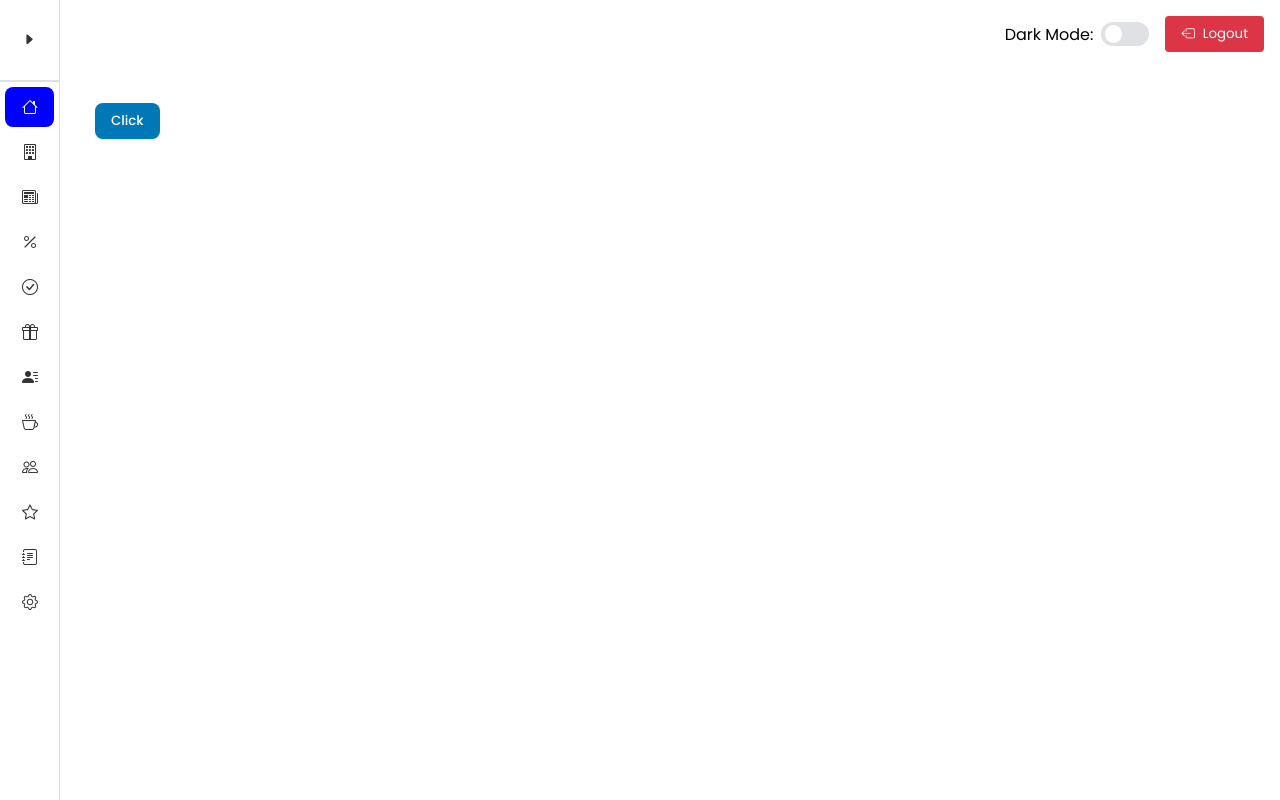
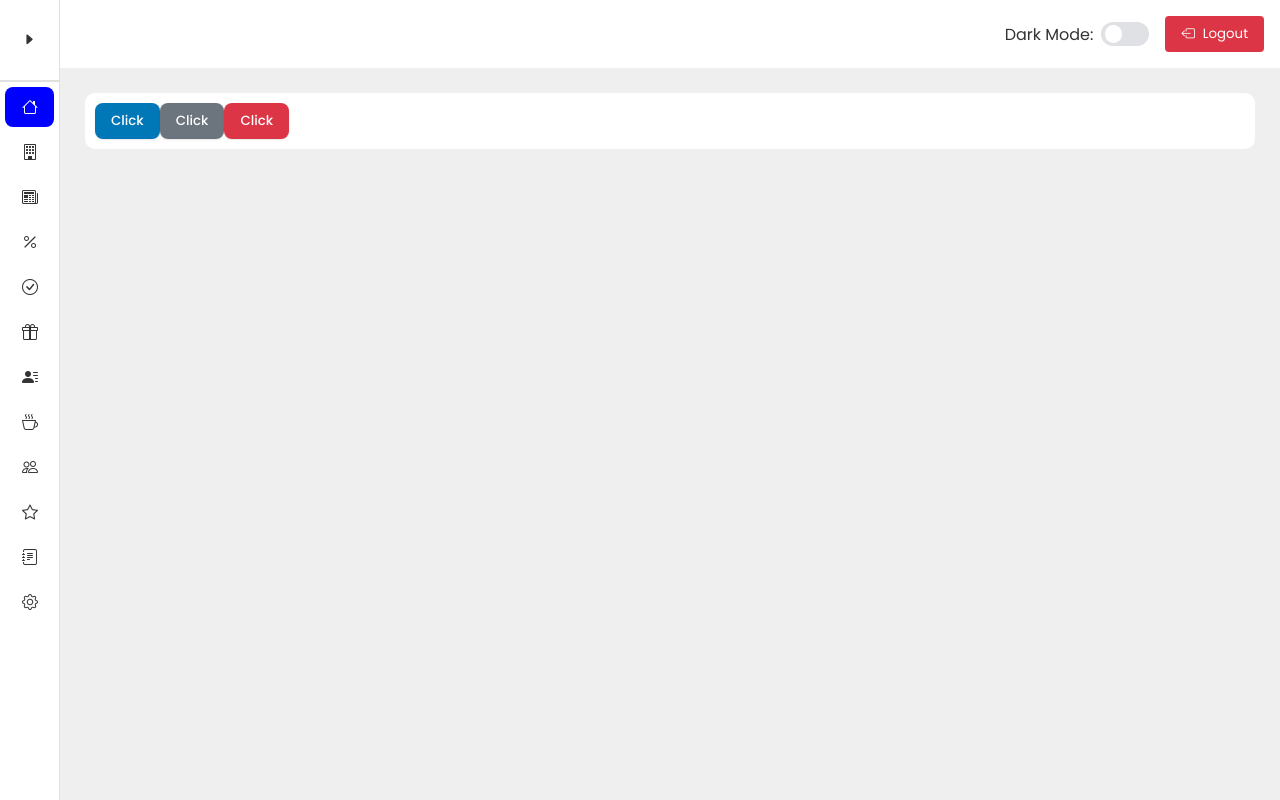
Before and after one commit to vitalya420/loyalty-dashboard, a Nuxt app: page / in a window 1280 px wide. Built offline with nearby package versions, Linux system fonts and the light colour scheme.

Commit message:
refactor

```diff
--- a/assets/styles/_buttons.scss
+++ b/assets/styles/_buttons.scss
@@ -18,7 +18,7 @@
 .button-primary {
   @extend .button;
   background-color: var(--button-primary);
-  color: var(--text-color-contrast);
+  color: white;
 
   &:hover {
     background-color: var(--button-primary-hover);
@@ -28,7 +28,7 @@
 .button-secondary {
   @extend .button;
   background-color: var(--button-secondary);
-  color: var(--text-color-contrast);
+  color: white;
 
   &:hover {
     background-color: var(--button-secondary-hover);
@@ -38,7 +38,7 @@
 .button-danger {
   @extend .button;
   background-color: var(--button-danger);
-  color: var(--text-color-contrast);
+  color: white;
 
   &:hover {
     background-color: var(--button-danger-hover);
--- a/assets/styles/_mixins.scss
+++ b/assets/styles/_mixins.scss
@@ -19,3 +19,11 @@ $border-radius: 12px;
     border-radius: $border-radius;
   }
 }
+
+@mixin ease-transtion {
+  transition: all 0.3s ease;
+}
+
+@mixin color-transition {
+  transition: background-color 0.3s, color 0.3s;
+}
--- a/assets/styles/main.scss
+++ b/assets/styles/main.scss
@@ -1,5 +1,7 @@
 @import url('https://fonts.googleapis.com/css2?family=Poppins:ital,wght@0,100;0,200;0,300;0,400;0,500;0,600;0,700;0,800;0,900;1,100;1,200;1,300;1,400;1,500;1,600;1,700;1,800;1,900&display=swap');
 @import url("https://cdn.jsdelivr.net/npm/bootstrap-icons@1.11.3/font/bootstrap-icons.min.css");
+@import 'variables';
+@import 'mixins';
 
 * {
   padding: 0;
@@ -8,97 +10,25 @@
   font-family: "Poppins", serif;
 }
 
-:root {
-  --background-color: #F5F5F5; /* Whitesmoke */
-  --text-color: #333333; /* Dark Gray */
-  --primary-color: #FFFFFF; /* White for primary elements */
-  --secondary-color: #6C757D; /* Gray */
-  --accent-color: #0000FF; /* Amber */
-  --border-color: #E0E0E0; /* Light Gray */
-
-  --dark-background-color: #121212;
-  --dark-text-color: #FFFFFF;
-  --dark-primary-color: #242527;
-  --dark-secondary-color: #3A3B3D;
-  --dark-accent-color: #0047AB;
-  --dark-border-color: #373737;
-
-  --color-transition: background-color 0.3s, color 0.3s;
-  --ease-transition: all 0.3s ease;
+body {
+  background-color: var(--background-color);
+  color: var(--text-color);
+  @include color-transition;
 }
 
-.theme-light {
-  background-color: var(--background-color);
-  color: var(--text-color);
-  transition: var(--color-transition);
-}
-
-.theme-dark {
-  background-color: var(--dark-background-color);
-  color: var(--dark-text-color);
-  transition: var(--color-transition);
-}
-
-// .btn {
-//   border: 1px solid var(--background-color);
-//   background-color: var(--primary-color);
-//   border-radius: 5px;
-//   cursor: pointer;
-//   padding: 5px 10px;
-
-//   &.btn-green {
-//     background-color: #008000;
-//     color: white;
-//     border: none;
-
-//     .theme-dark & {
-//       background-color: #008000;
-//       color: white;
-//       border: none;
-//     }
-//   }
-
-//   &.btn-red {
-//     background-color: red;
-//     color: white;
-//     border: none;
-
-//     .theme-dark & {
-//       background-color: red;
-//       color: white;
-//       border: none;
-//     }
-//   }
-
-//   .theme-dark & {
-//     border: 1px solid var(--dark-background-color);
-//     background-color: var(--dark-primary-color);
-//     color: var(--dark-text-color);
-//     transition: var(--color-transition);
-//   }
-// }
 
 hr {
   border: 1px solid var(--border-color);
   margin: 10px 0;
-  transition: var(--color-transition);
-
-  .theme-dark & {
-    border: 1px solid var(--dark-border-color);
-  }
+  @include color-transition;
 }
 
 .container {
   padding: 10px;
   margin-bottom: 20px;
   border-radius: 10px;
-  background: var(--primary-color);
-  transition: var(--color-transition);
-  margin: 0 auto;
+  background: var(--background-primary-color);
 
-  .theme-dark & {
-    background: var(--dark-primary-color);
-  }
 }
 
 .text-no-wrap {
--- a/components/NavBar.vue
+++ b/components/NavBar.vue
@@ -24,12 +24,8 @@
 <style>
 .navbar-container {
   width: 100%;
-  background-color: var(--primary-color);
+  background: var(--background-primary-color);
   transition: background-color 0.3s ease;
-}
-
-.theme-dark .navbar-container {
-  background-color: var(--dark-primary-color);
 }
 
 .navbar {
--- a/layouts/default.vue
+++ b/layouts/default.vue
@@ -65,6 +65,9 @@ export default {
   display: flex;
   min-height: 100dvh;
   overflow-x: hidden;
+  background-color: var(--background-color);
+  color: var(--text-color);
+  transition: all 0.3s ease;
 }
 
 .app-main {
--- a/pages/index.vue
+++ b/pages/index.vue
@@ -1,5 +1,7 @@
 <template>
   <div class="container">
-    <button class="button button-primary">Click</button>
+    <button class="button-primary">Click</button>
+    <button class="button-secondary">Click</button>
+    <button class="button-danger">Click</button>
   </div>
 </template>
```
